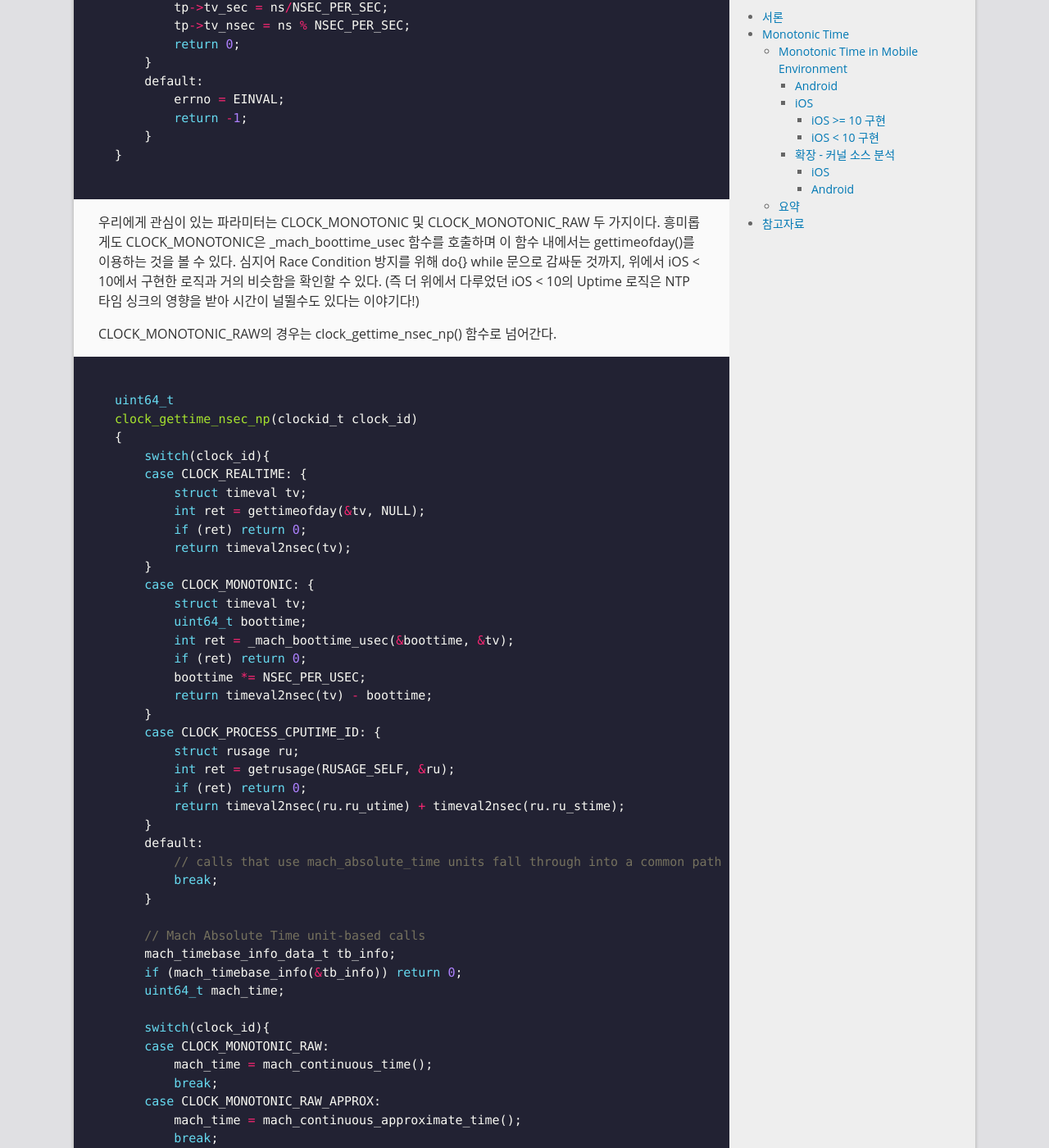
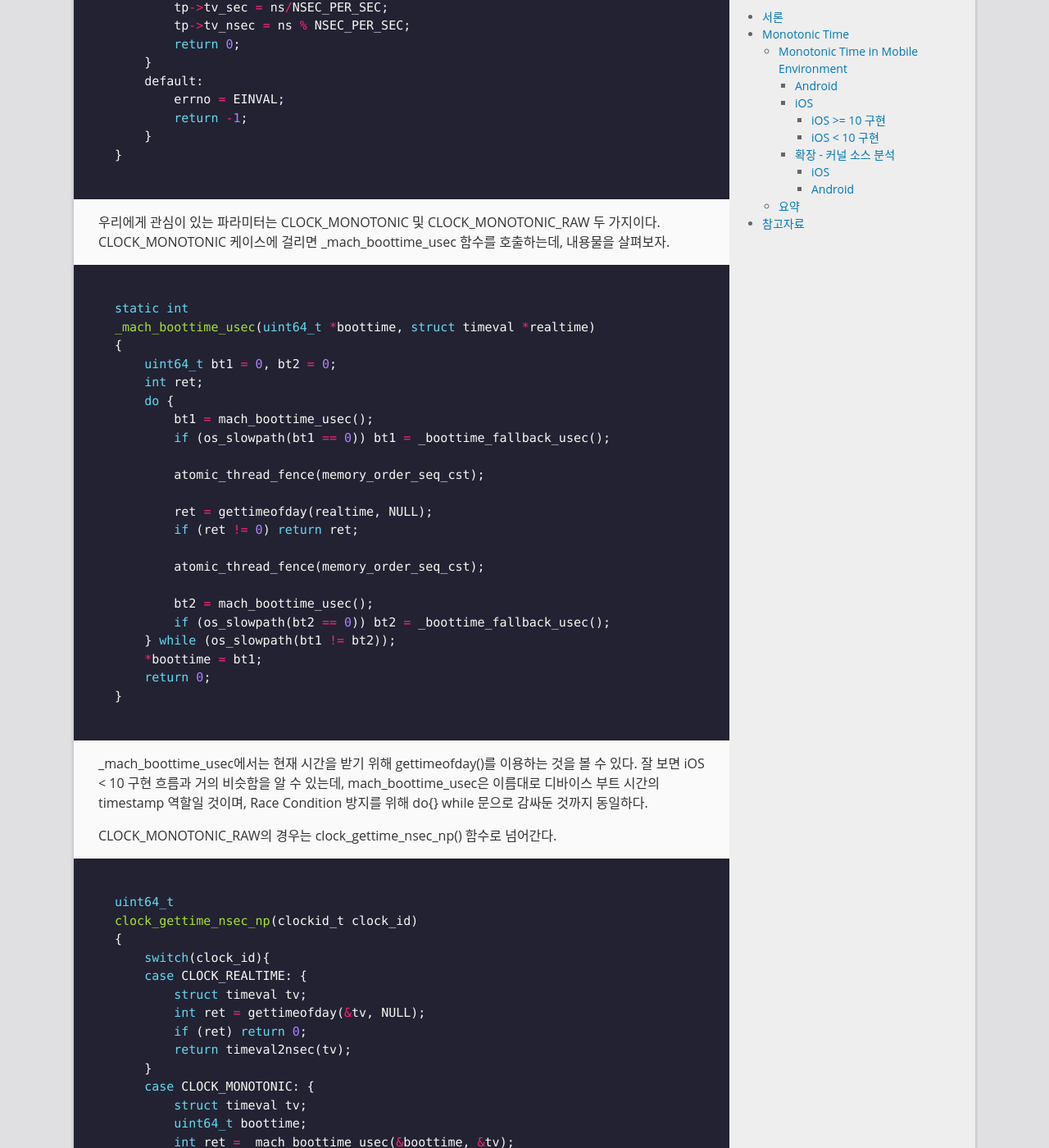
Before and after one commit to GarlicDipping/garlicdipping.github.io, a Jekyll site: the page built from _posts/2019-06-29-monotonic-time-and-unity-realtimesincestartup.md, in a window 1280 px wide and 1400 px high, scrolled down 5658 px. Shown: the whole window at 82% size. Built offline with Jekyll 4.4.1, drawn with Linux system fonts in a browser that asks for light colours; comment, search, counter and statistics services are not loaded.

Commit message:
no message

```diff
--- a/_posts/2019-06-29-monotonic-time-and-unity-realtimesincestartup.md
+++ b/_posts/2019-06-29-monotonic-time-and-unity-realtimesincestartup.md
@@ -201,7 +201,36 @@ clock_gettime(clockid_t clk_id, struct timespec *tp)
 
 ~~~
 
-우리에게 관심이 있는 파라미터는 CLOCK_MONOTONIC 및 CLOCK_MONOTONIC_RAW 두 가지이다. 흥미롭게도 CLOCK_MONOTONIC은 _mach_boottime_usec 함수를 호출하며 이 함수 내에서는 gettimeofday()를 이용하는 것을 볼 수 있다. 심지어 Race Condition 방지를 위해 do{} while 문으로 감싸둔 것까지, 위에서 iOS < 10에서 구현한 로직과 거의 비슷함을 확인할 수 있다. (즉 더 위에서 다루었던 iOS < 10의 Uptime 로직은 NTP 타임 싱크의 영향을 받아 시간이 널뛸수도 있다는 이야기다!)
+우리에게 관심이 있는 파라미터는 CLOCK_MONOTONIC 및 CLOCK_MONOTONIC_RAW 두 가지이다. CLOCK_MONOTONIC 케이스에 걸리면 _mach_boottime_usec 함수를 호출하는데, 내용물을 살펴보자.
+
+~~~c
+
+static int
+_mach_boottime_usec(uint64_t *boottime, struct timeval *realtime)
+{
+    uint64_t bt1 = 0, bt2 = 0;
+    int ret;
+    do {
+        bt1 = mach_boottime_usec();
+        if (os_slowpath(bt1 == 0)) bt1 = _boottime_fallback_usec();
+
+        atomic_thread_fence(memory_order_seq_cst);
+
+        ret = gettimeofday(realtime, NULL);
+        if (ret != 0) return ret;
+
+        atomic_thread_fence(memory_order_seq_cst);
+
+        bt2 = mach_boottime_usec();
+        if (os_slowpath(bt2 == 0)) bt2 = _boottime_fallback_usec();
+    } while (os_slowpath(bt1 != bt2));
+    *boottime = bt1;
+    return 0;
+}
+
+~~~
+
+_mach_boottime_usec에서는 현재 시간을 받기 위해 gettimeofday()를 이용하는 것을 볼 수 있다. 잘 보면 iOS < 10 구현 흐름과 거의 비슷함을 알 수 있는데, mach_boottime_usec은 이름대로 디바이스 부트 시간의 timestamp 역할일 것이며, Race Condition 방지를 위해 do{} while 문으로 감싸둔 것까지 동일하다.
 
 CLOCK_MONOTONIC_RAW의 경우는 clock_gettime_nsec_np() 함수로 넘어간다.
 
```
